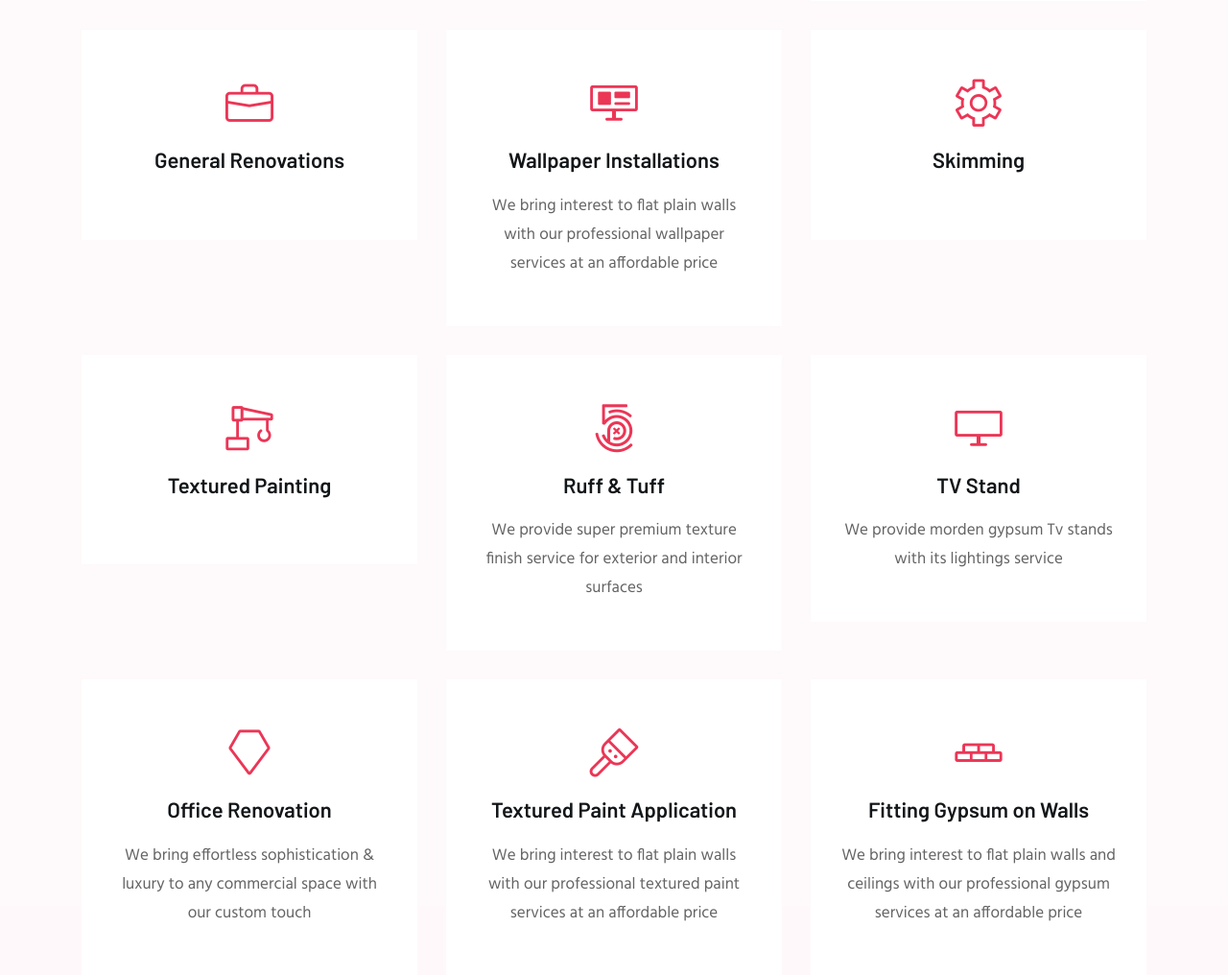
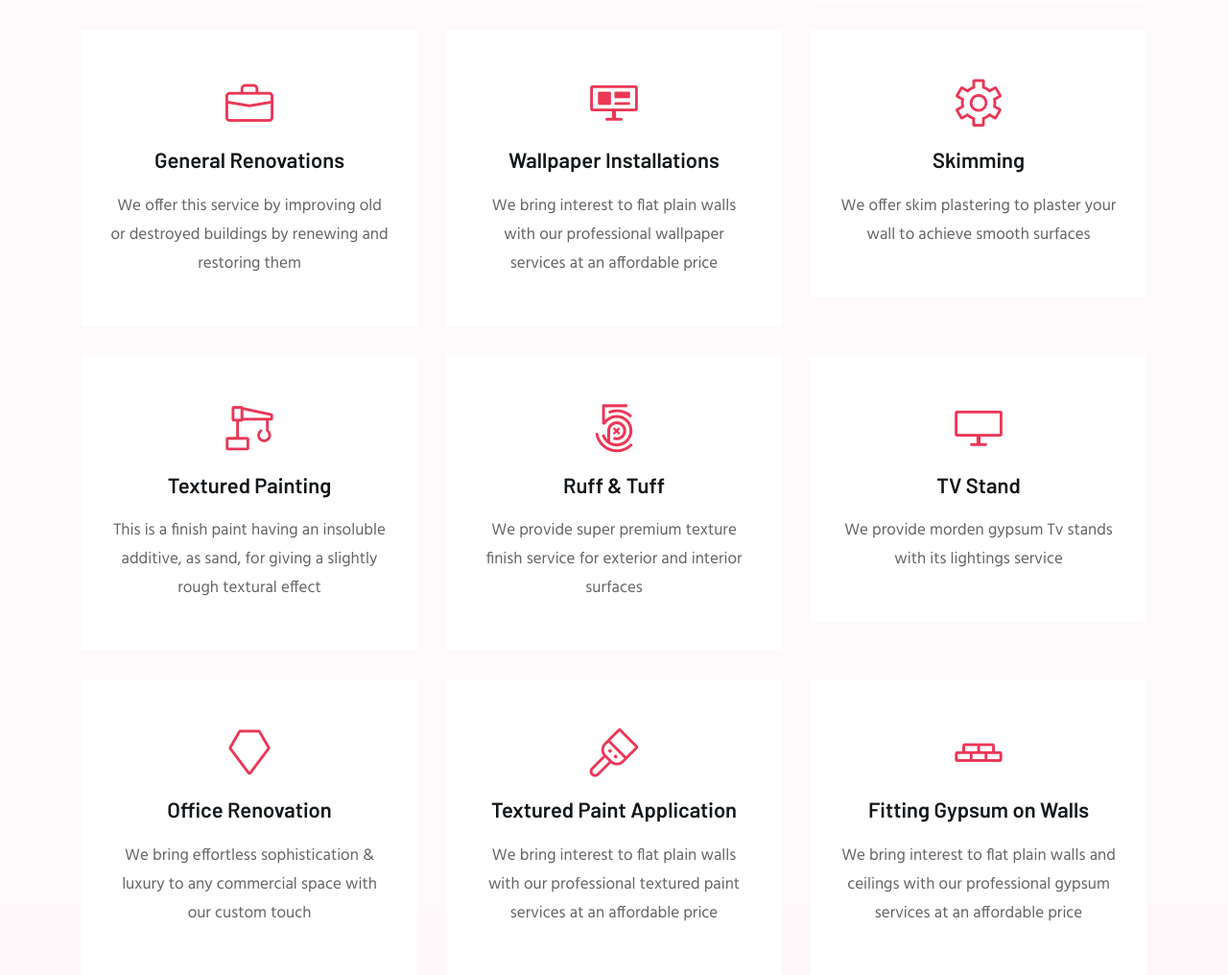
Before and after one commit to Deuce15/artha, a Django app: page / in a window 1280 px wide. Shown: the part 2359-3375 px from the top of the page at 96% size. Run offline with Django 4.2, Linux system fonts and the light colour scheme; some libraries are stand-ins or nearby versions; some web fonts are replaced.

Commit message:
Service Literature Filling

```diff
--- a/website/templates/home.html
+++ b/website/templates/home.html
@@ -236,7 +236,7 @@
                         </div>
                         <div class="services-content mt-15">
                             <h4 class="services-title">General Renovations</h4>
-                            <p class="mt-20"></p>
+                            <p class="mt-20">We offer this service by improving old or destroyed buildings by renewing and restoring them</p>
                         </div>
                     </div> <!-- single services -->
                 </div>
@@ -258,7 +258,7 @@
                         </div>
                         <div class="services-content mt-15">
                             <h4 class="services-title">Skimming</h4>
-                            <p class="mt-20"></p>
+                            <p class="mt-20">We offer skim plastering to plaster your wall to achieve smooth surfaces</p>
                         </div>
                     </div> <!-- single services -->
                 </div>
@@ -269,7 +269,7 @@
                         </div>
                         <div class="services-content mt-15">
                             <h4 class="services-title">Textured Painting</h4>
-                            <p class="mt-20"></p>
+                            <p class="mt-20">This is a finish paint having an insoluble additive, as sand, for giving a slightly rough textural effect</p>
                         </div>
                     </div> <!-- single services -->
                 </div>
```
